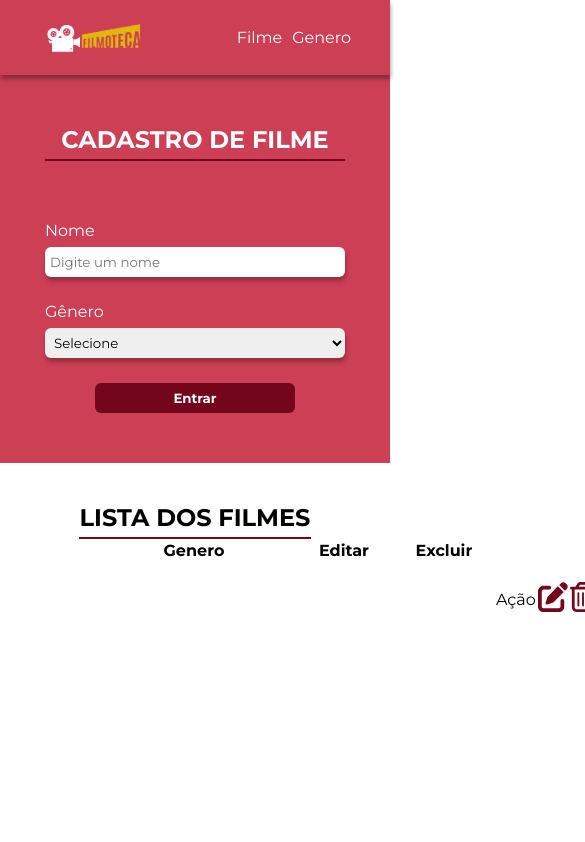
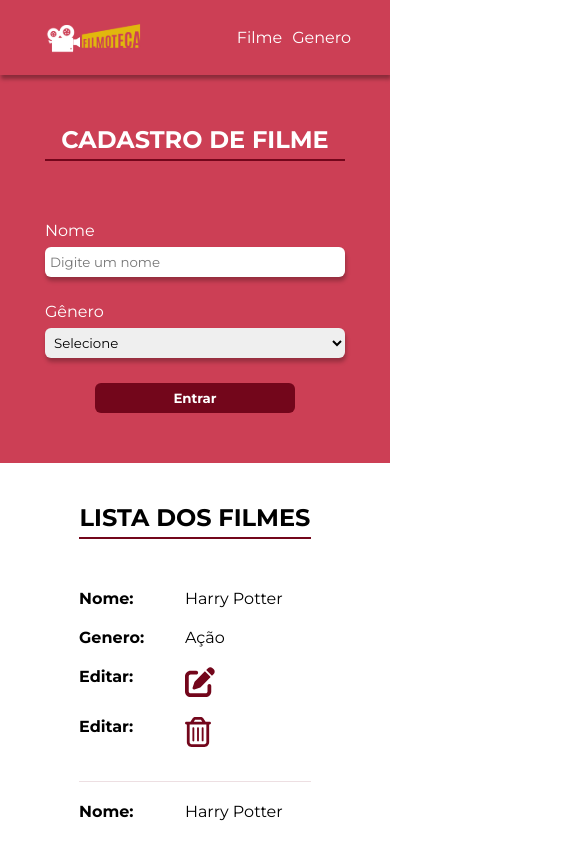
Before and after one commit to brendamoreirah/React_Filmes, a React (Create React App) app: page /Genero in a window 390 px wide. Shown: the top 842 px of the page, 585 px wide, since content can reach past the window. Built offline with nearby package versions, Linux system fonts and the light colour scheme.

Commit message:
feat: atualizando projeto

```diff
--- a/src/components/lista/Lista.css
+++ b/src/components/lista/Lista.css
@@ -33,30 +33,76 @@
     height: 30px;
 }
 
+.tabela{
+    width: 100%;
+    margin-top: 30px;
+}
+
 .tabela table{
     width: 100%;
+    border-collapse: collapse;
     /* margin-top serve para separar a parte de cima */
 
 }
 
 /* first-child => primeiro filho, seria a primeira informacao do th cabecalho que no caso seria nome */
 /* damos o .tabela porque essa classe chamada cabecalho ja esta definida no header, para nao dar confusao chamamos ele */
-.tabela .cabecalho :first-child{
+.tabela .table_cabecalho :first-child{
     width: 300px;
 }
 
 /* isso seria para voce pegar a segunda infprmacao, nth =>  um numero do filho do meu th*/
 /* damos o .tabela porque essa classe chamda cabecalho ja esta definida no header, para nao dar confusao chamamos ele */
-.tabela .cabecalho :nth-child(2){
+.tabela .table_cabecalho :nth-child(2){
     width: 200px;
 }
 
-.tabela .cabecalho th{
+.tabela .table_cabecalho th{
   /* damos o .tabela porque essa classe chamada cabecalho ja esta definida no header, para nao dar confusao chamamos ele */
     width: 100px;
 }
 
 .item_lista td{
     /* usamos isso para desgrudar o item do titulo */
-    padding: 20px 0 5px 0;
+    padding: 20px 0 10px 0;
 }
+
+.item_lista{
+    text-align: center;
+    border-bottom: solid 1px #73061B20;
+}
+
+
+@media screen and (max-width: 768px){
+    /* 1px - 768px */
+
+    /* um elemento abaixo do outro:  */
+    .tabela thead{
+        display: none;
+    }
+
+    .item_lista td{
+        display: grid;
+        text-align: left;
+        padding: 10px 10px 10px 0;
+        grid-template-columns: 10ch auto;
+
+    }
+
+    .item_lista td::before{
+        /* adiciona o data-cell do html e coloca os ":" depois */
+        content: attr(data-cell) ":";
+        font-weight: 700;
+        width: 80px;
+        text-align: left;
+    }
+
+
+    .item_lista td:last-child{
+        margin-bottom: 24px;
+    }
+
+    .item_lista td:first-child{
+        margin-top: 10px;
+    }
+}
--- a/src/components/lista/Lista.jsx
+++ b/src/components/lista/Lista.jsx
@@ -13,7 +13,7 @@ const Lista = () => {
                         {/* cabecalho da tabela, thead é a tag */}
                         <thead>
                             {/* tr => table row(tabela linha) */}
-                            <tr className="cabecalho">
+                            <tr className="table_cabecalho">
                                 <th>Nome</th>
                                 <th>Genero</th>
                                 <th>Editar</th>
@@ -24,10 +24,16 @@ const Lista = () => {
                         <tbody>
                             {/* tr é uma linha ta tabela */}
                             <tr className="item_lista">
-                                <td>Velozes e Furiosos</td>
-                                <td>Ação</td>
-                                <td><img src={Editar} alt="" /></td>
-                                <td><img src={Excluir} alt="" /></td>
+                                <td data-cell= "Nome">Harry Potter</td>
+                                <td data-cell= "Genero">Ação</td>
+                                <td data-cell= "Editar"><img src={Editar} alt="" /></td>
+                                <td data-cell= "Editar"><img src={Excluir} alt="" /></td>
+                            </tr>
+                            <tr className="item_lista">
+                                <td data-cell= "Nome">Harry Potter</td>
+                                <td data-cell= "Genero">Ação</td>
+                                <td data-cell= "Editar"><img src={Editar} alt="" /></td>
+                                <td data-cell= "Editar"><img src={Excluir} alt="" /></td>
                             </tr>
                         </tbody>
                     </table>
```
